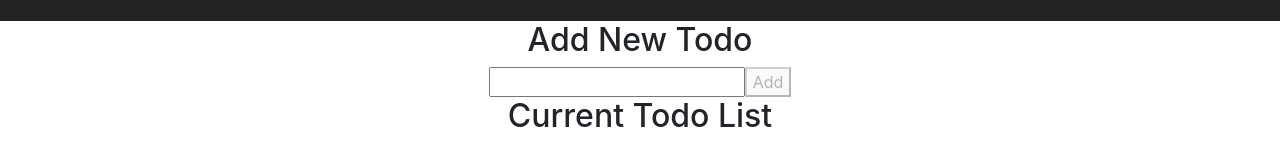
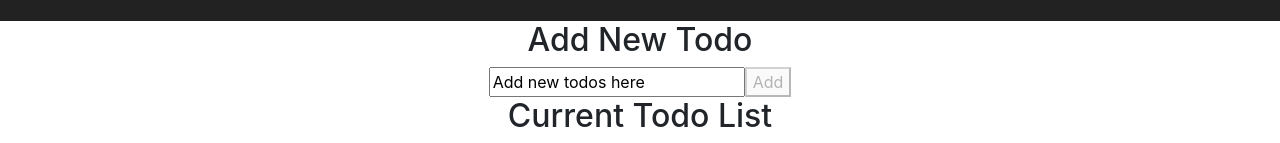
Before and after one commit to silent-conspiracy/react-todo, a React (Create React App) app: page / in a window 1280 px wide. Shown: the part 129-272 px from the top of the page. Built offline with nearby package versions, Linux system fonts and the light colour scheme.

Commit message:
Cosmetic demonstration of component lifecycle.

```diff
--- a/src/TodoInput.js
+++ b/src/TodoInput.js
@@ -6,6 +6,10 @@ class TodoInput extends React.Component {
     this.state = {
       inputValue: ""
     }
+  }
+
+  componentDidMount() {
+    this.refs._todoInput.value = "Add new todos here";
   }
 
   handleChange() {
```
